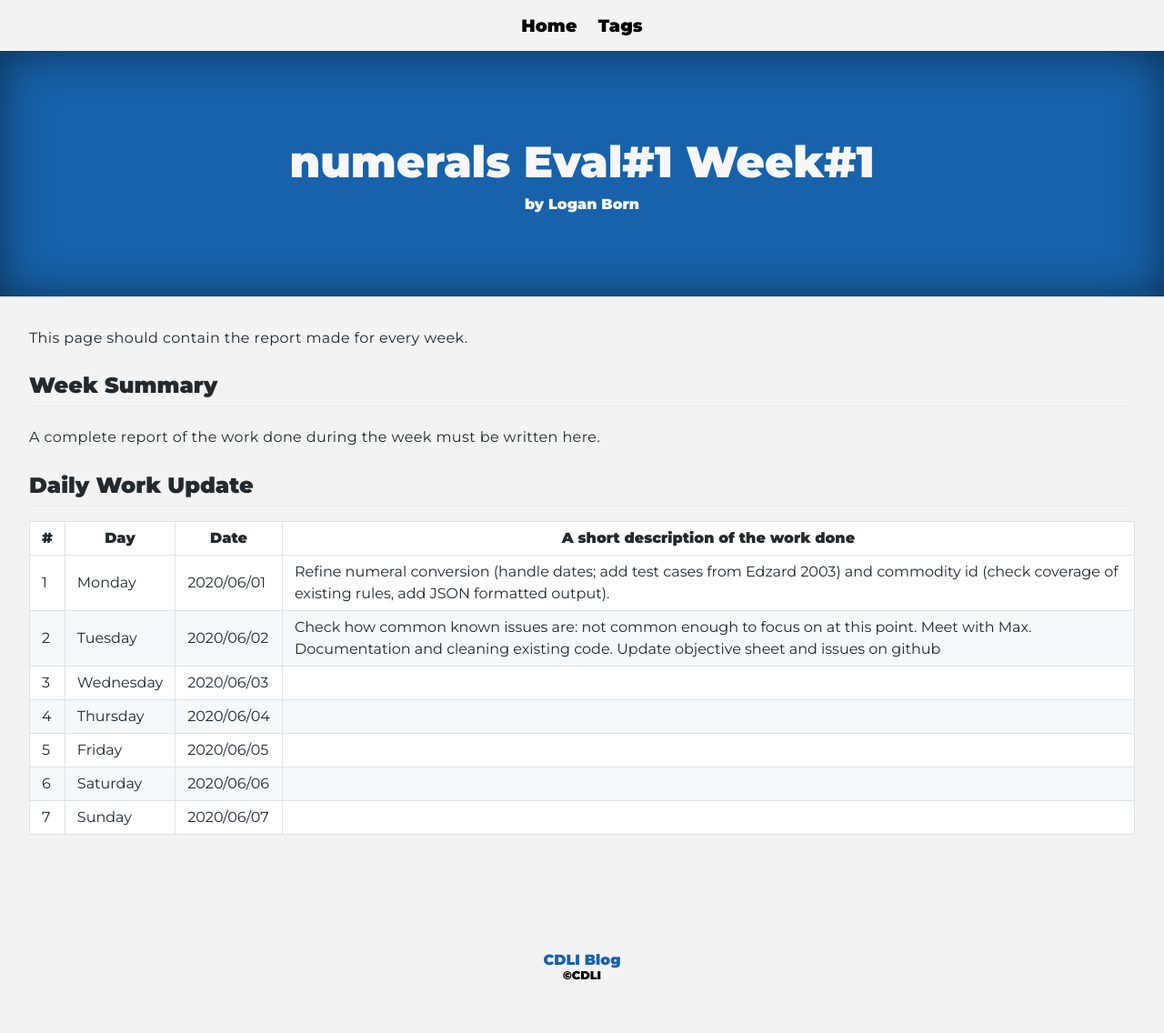
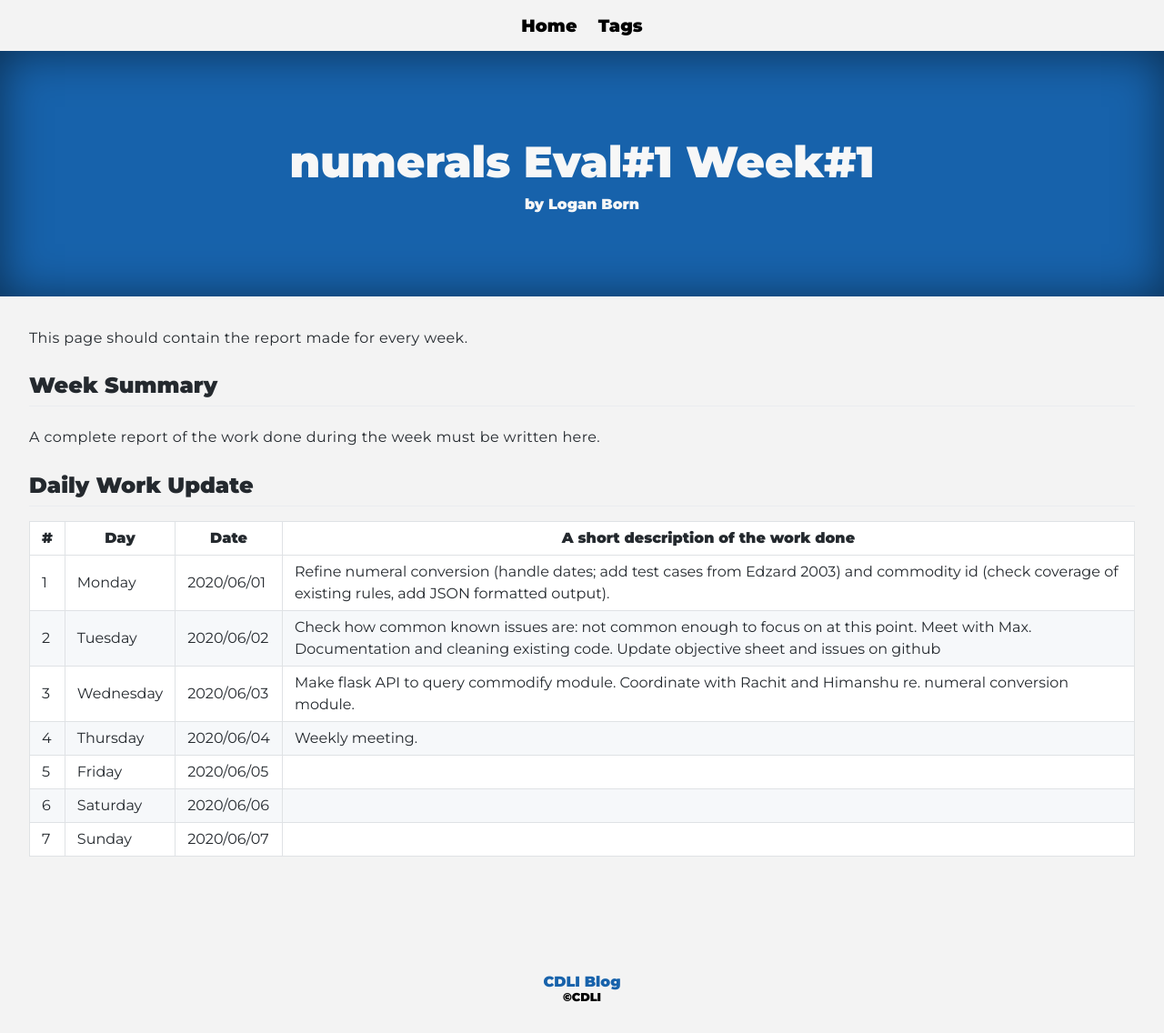
Before and after one commit to cdli-gh/blog, a Jekyll site: the page built from _blog/gsoc20/numerals/posts/01_week1.md, in a window 1280 px wide. Shown: the whole page at 91% size. Built offline with Jekyll 4.4.1, drawn with Linux system fonts in a browser that asks for light colours; Markdown is read by kramdown in place of the engine named in the settings; before the commit the page ends 1112 px from its top, so only the background shows below that.

Commit message:
Update week 1 progress

```diff
--- a/_blog/gsoc20/numerals/posts/01_week1.md
+++ b/_blog/gsoc20/numerals/posts/01_week1.md
@@ -17,8 +17,8 @@ A complete report of the work done during the week must be written here.
 |---	|---	|---	|---	|
 |1   	| Monday 	|   2020/06/01	| Refine numeral conversion (handle dates; add test cases from Edzard 2003) and commodity id (check coverage of existing rules, add JSON formatted output).  	|
 |2   	| Tuesday  	|   2020/06/02	| Check how common known issues are: not common enough to focus on at this point. Meet with Max. Documentation and cleaning existing code. Update objective sheet and issues on github  	|
-|3   	| Wednesday  	|  2020/06/03 	|   	|
-|4   	| Thursday  	|   2020/06/04	|   	|
+|3   	| Wednesday  	|  2020/06/03 	| Make flask API to query commodify module. Coordinate with Rachit and Himanshu re. numeral conversion module.   	|
+|4   	| Thursday  	|   2020/06/04	| Weekly meeting.  	|
 |5   	| Friday  	|   2020/06/05	|   	|
 |6   	| Saturday  	|   2020/06/06	|   	|
 |7   	| Sunday  	|   2020/06/07	|   	|
```
